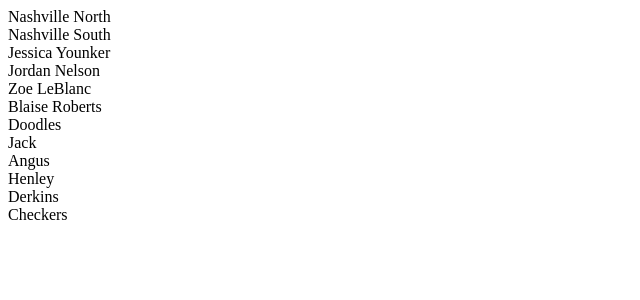
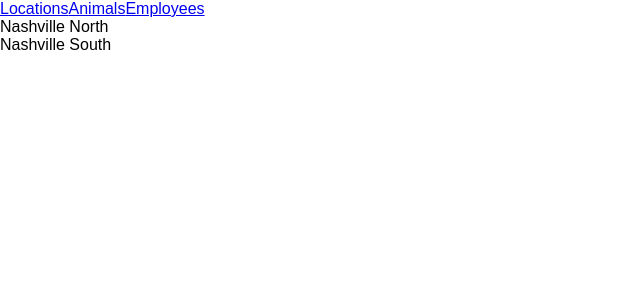
Before and after one commit to austingorman/stateandprops, a React (Create React App) app: page / in a window 1280 px wide. Shown: the top 300 px of the page, without its empty margins (0-640 px from the left). Built offline with nearby package versions, Linux system fonts and the light colour scheme.

Commit message:
chapter 4 practice done

```diff
--- a/src/AnimalList.js
+++ b/src/AnimalList.js
@@ -1,10 +1,25 @@
 import React, { Component } from "react";
 
 export default class AnimalList extends Component {
+  state = {
+    animals: [
+      { id: 1, name: "Doodles" },
+      { id: 2, name: "Jack" },
+      { id: 3, name: "Angus" },
+      { id: 4, name: "Henley" },
+      { id: 5, name: "Derkins" },
+      { id: 6, name: "Checkers" }
+    ]
+  }
   render() {
     return (
       <React.Fragment>
-        {this.props.animals.map(animal => <div>{animal.name}</div>)}
+        {
+        this.state.animals.map(animal =>
+        <div>
+          {animal.name}
+        </div>)
+        }
       </React.Fragment>
     );
   }
--- /dev/null
+++ b/src/ApplicationViews.js
@@ -0,0 +1,18 @@
+import { Route } from 'react-router-dom'
+import React, { Component } from "react"
+import AnimalList from './AnimalList'
+import LocationList from './LocationList'
+import EmployeeList from './EmployeeList'
+
+
+export default class ApplicationViews extends Component {
+  render() {
+    return (
+      <React.Fragment>
+        <Route exact path="/" component={LocationList} />
+        <Route path="/animals" component={AnimalList} />
+        <Route path="/employees" component={EmployeeList} />
+      </React.Fragment>
+    )
+  }
+}
--- a/src/EmployeeList.js
+++ b/src/EmployeeList.js
@@ -1,10 +1,24 @@
 import React, { Component } from "react";
 
 export default class EmployeeList extends Component {
+  state = {
+    employees: [
+      { name: "Jessica Younker" },
+      { name: "Jordan Nelson" },
+      { name: "Zoe LeBlanc" },
+      { name: "Blaise Roberts" }
+    ]
+  }
+
   render() {
     return (
       <React.Fragment>
-        {this.props.employees.map(employee => <div>{employee.name}</div>)}
+        {
+          this.state.employees.map(employee =>
+            <div>
+              {employee.name}
+            </div>)
+        }
       </React.Fragment>
     );
   }
--- /dev/null
+++ b/src/KennelCompany.js
@@ -0,0 +1,17 @@
+import React, { Component } from "react"
+import NavBar from "./nav/NavBar"
+import ApplicationViews from "./ApplicationViews"
+
+// import "bootstrap/dist/css/bootstrap.min.css"
+
+
+export default class KennelCompany extends Component {
+  render() {
+    return (
+      <React.Fragment>
+        <NavBar />
+        <ApplicationViews />
+      </React.Fragment>
+    )
+  }
+}
--- a/src/LocationList.js
+++ b/src/LocationList.js
@@ -1,10 +1,21 @@
 import React, { Component } from "react";
 
 export default class LocationList extends Component {
+  state = {
+    locations: [
+      { name: "Nashville North" },
+      { name: "Nashville South" }
+    ]
+  }
   render() {
     return (
       <React.Fragment>
-        {this.props.locations.map(location => <div>{location.name}</div>)}
+        {
+          this.state.locations.map(location =>
+            <div>
+              {location.name}
+            </div>)
+        }
       </React.Fragment>
     );
   }
--- a/src/index.js
+++ b/src/index.js
@@ -1,56 +1,15 @@
-import React, { Component } from "react";
-import EmployeeList from "./EmployeeList";
-import LocationList from "./LocationList";
-import AnimalList from "./AnimalList";
-import ReactDOM from "react-dom";
+import React from "react"
+import ReactDOM from "react-dom"
+import { BrowserRouter as Router } from "react-router-dom"
+import registerServiceWorker from "./registerServiceWorker"
+import KennelCompany from "./KennelCompany"
+import "./index.css"
 
-export default class Kennel extends Component {
-  state = {
-    employees: [
-      { id: 1, name: "Jessica Younker" },
-      { id: 2, name: "Jordan Nelson" },
-      { id: 3, name: "Zoe LeBlanc" },
-      { id: 4, name: "Blaise Roberts" }
-    ],
-    locations: [
-      { id: 1, name: "Nashville North" },
-      { id: 2, name: "Nashville South" }
-    ],
-    animals: [
-      { id: 1, name: "Doodles" },
-      { id: 2, name: "Jack" },
-      { id: 3, name: "Angus" },
-      { id: 4, name: "Henley" },
-      { id: 5, name: "Derkins" },
-      { id: 6, name: "Checkers" }
-    ],
-    owners: [
-      { id: 1, name: "Ryan Tanay" },
-      { id: 2, name: "Emma Beaton" },
-      { id: 3, name: "Dani Adkins" },
-      { id: 4, name: "Adam Oswalt" },
-      { id: 5, name: "Fletcher Bangs" },
-      { id: 6, name: "Angela Lee" }
-    ],
-    intersection: [
-      { ownerId: 1, animalId: 1 },
-      { ownerId: 2, animalId: 2 },
-      { ownerId: 3, animalId: 3 },
-      { ownerId: 4, animalId: 4 },
-      { ownerId: 5, animalId: 5 },
-      { ownerId: 6, animalId: 6 },
-    ]
-  }
 
-  render() {
-    return (
-      <React.Fragment>
-        <LocationList locations={this.state.locations} />
-        <EmployeeList employees={this.state.employees} />
-        <AnimalList animals={this.state.animals} />
-      </React.Fragment>
-    );
-  }
-}
+ReactDOM.render((
+  <Router>
+    <KennelCompany />
+  </Router>
+), document.querySelector("#root"))
 
-ReactDOM.render(<Kennel />, document.querySelector("#root"));
+registerServiceWorker()
--- /dev/null
+++ b/src/nav/NavBar.js
@@ -0,0 +1,16 @@
+import React, { Component } from "react"
+import { Link } from "react-router-dom"
+import "./NavBar.css"
+
+
+export default class NavBar extends Component {
+  render() {
+    return (
+      <nav>
+        <Link to="/">Locations</Link>
+        <Link to="/animals">Animals</Link>
+        <Link to="/employees">Employees</Link>
+      </nav>
+    )
+  }
+}
```
Also changed, not shown: src/nav/NavBar.css (added).
